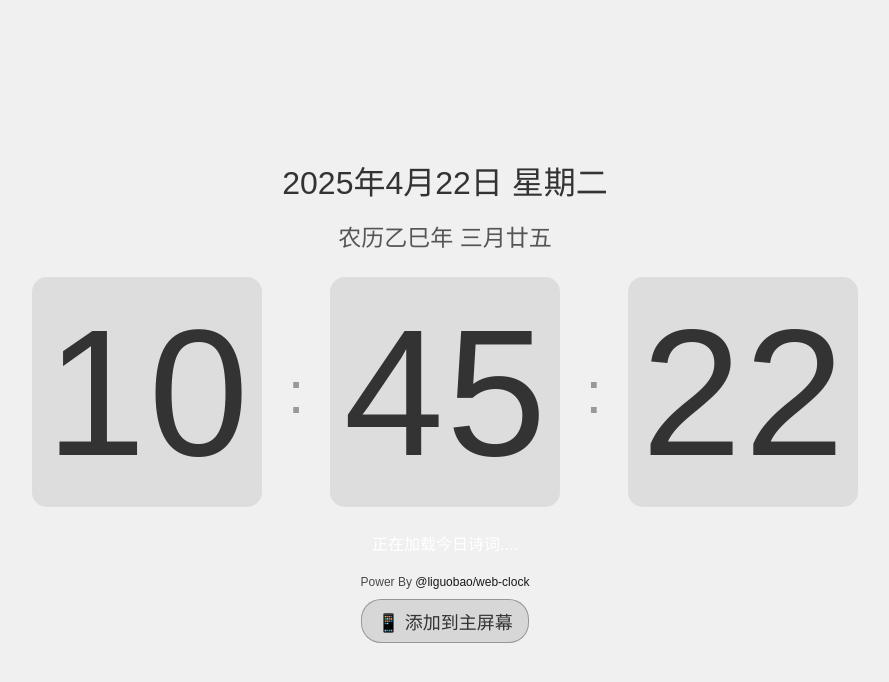
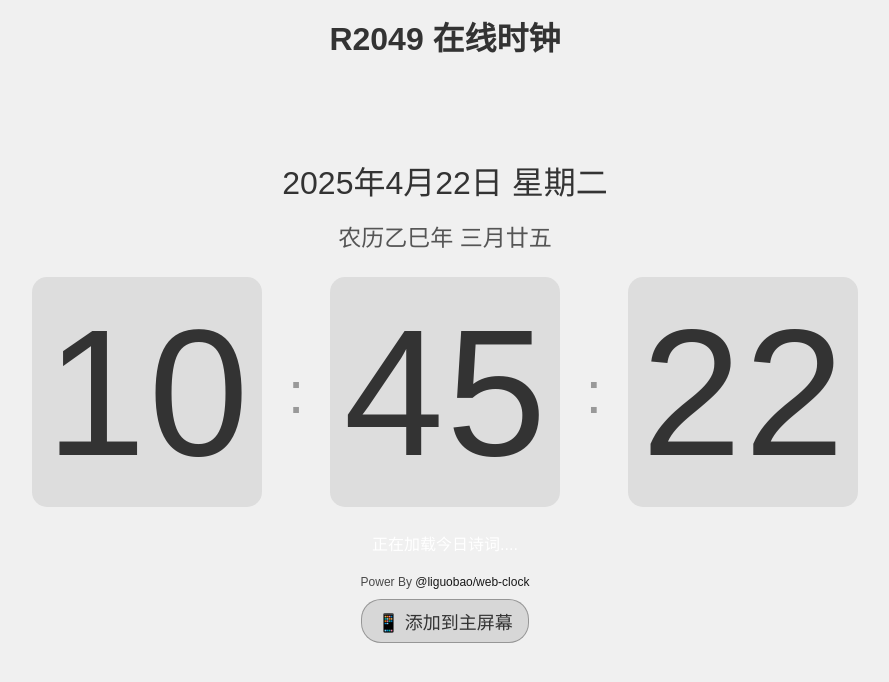
Before and after one commit to liguobao/web-clock, a plain HTML site: page index.html in a window 1280 px wide. Shown: the whole page, without its empty margins (195-1084 px from the left). Drawn offline with Linux system fonts and the light colour scheme.

Commit message:
feat: add web title

```diff
--- a/index.html
+++ b/index.html
@@ -16,6 +16,7 @@
 </head>
 <body>
     <div class="clock-container">
+        <h1 class="clock-title">R2049 在线时钟</h1>
         <div class="date-info" id="date-info"></div>
         <div class="lunar-date" id="lunar-date"></div>
 
--- a/styles.css
+++ b/styles.css
@@ -38,6 +38,25 @@ body.day-mode .clock-container a {
     text-align: center;
     width: 100%;
     max-width: 1200px;  /* 限制最大宽度 */
+    position: relative;  /* 添加相对定位 */
+}
+
+.clock-title {
+    position: fixed;
+    top: 0;
+    left: 0;
+    right: 0;
+    font-size: min(2.5vw, 32px);
+    margin: 0 auto;
+    padding: min(1vw, 15px);
+    color: white;
+    transition: color 1s ease;
+    text-align: center;
+    z-index: 100;
+}
+
+body.day-mode .clock-title {
+    color: #333;
 }
 
 .date-info {
```
